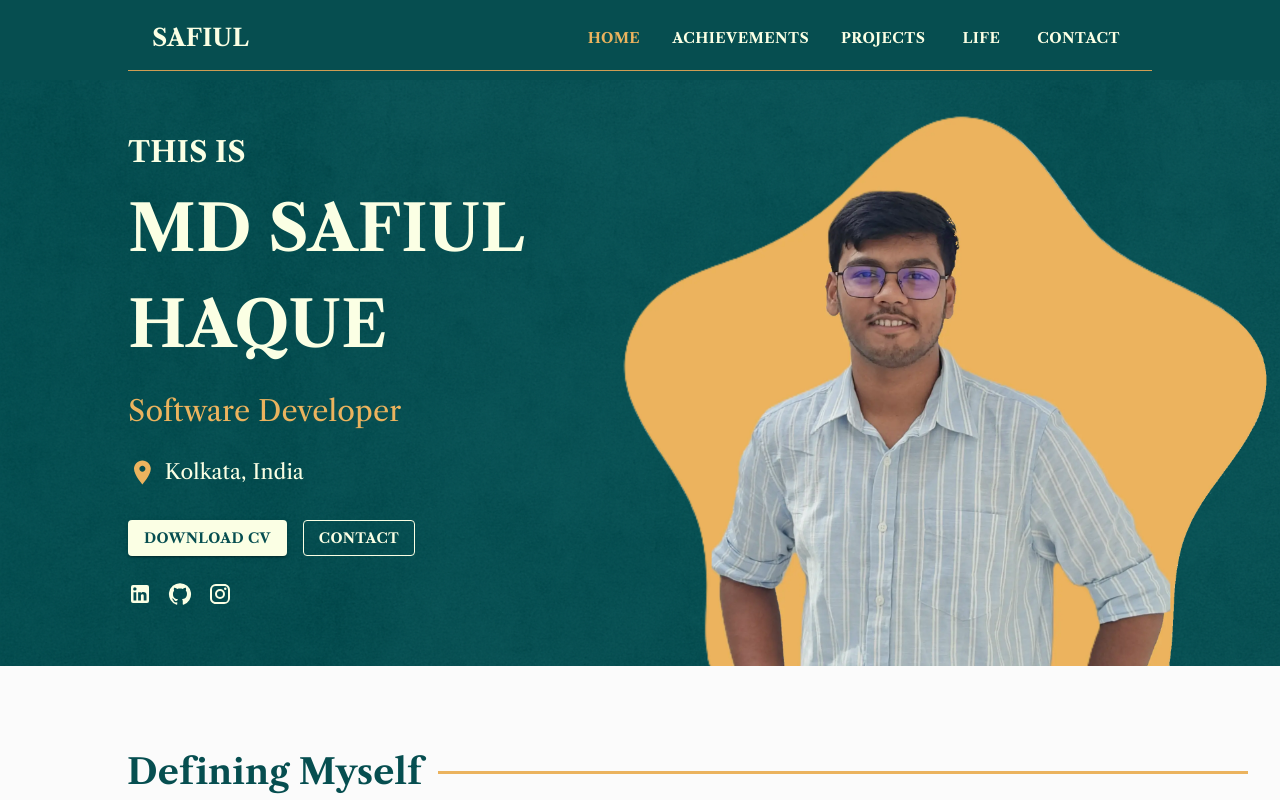
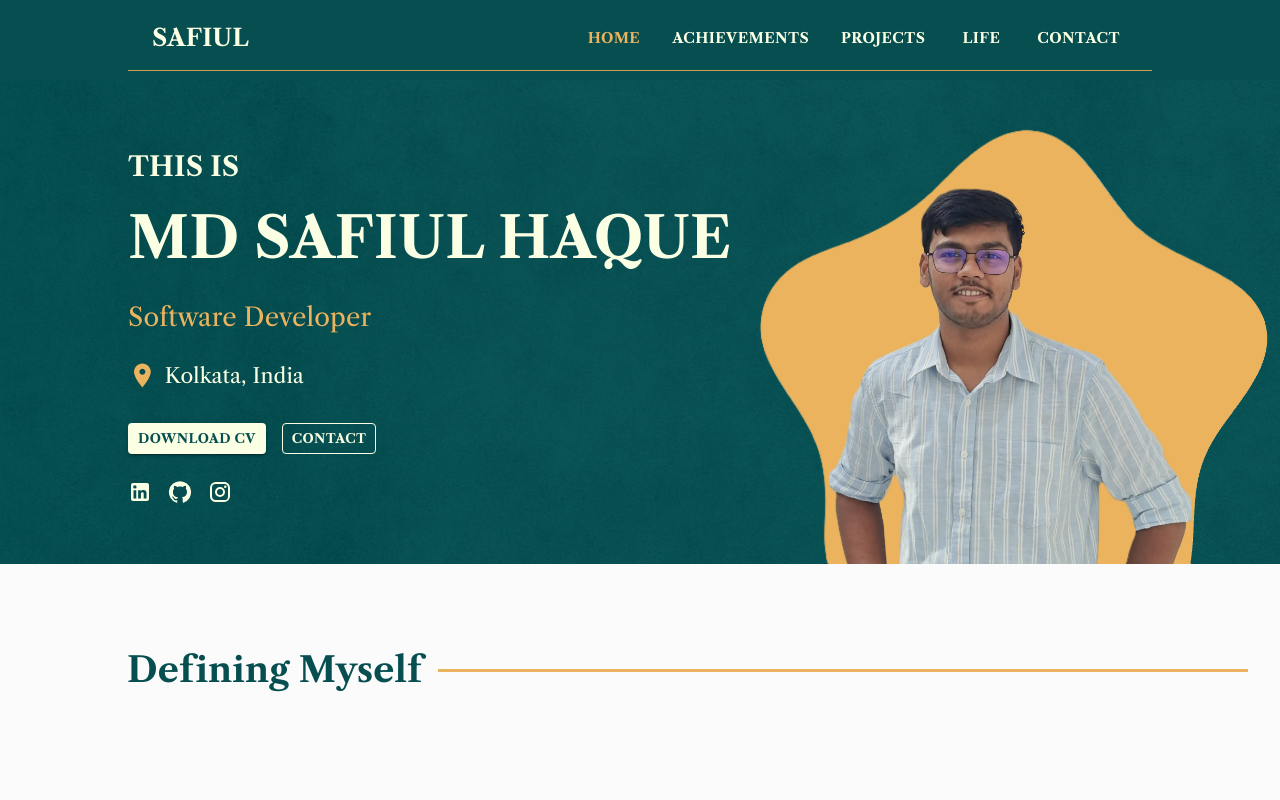
Before and after one commit to httpsafiul/portfolio-project, a React (Vite) app: page / in a window 1280 px wide. Shown: the top 800 px of the page. Built offline with nearby package versions, Linux system fonts and the light colour scheme; some icons are missing.

Commit message:
landing page updated

```diff
--- a/src/components/LandingPage/Hero/HeroMain.jsx
+++ b/src/components/LandingPage/Hero/HeroMain.jsx
@@ -71,12 +71,14 @@ const HeroMain = () => {
                 fontWeight: "bold",
                 fontFamily: "Libre Caslon Text",
               }}
+              size='small'
               href="https://drive.google.com/file/d/1ph7YV5Nf4f4rfqpj_RlHT7gbFpysRbkL/view?usp=sharing"
               target="_blank"
             >
               Download CV
             </StyledButton>
             <StyledButton
+              size='small'
               variant="outlined"
               sx={{
                 borderColor: colour_white,
--- a/src/components/LandingPage/Hero/Styles/HeroMain.styled.jsx
+++ b/src/components/LandingPage/Hero/Styles/HeroMain.styled.jsx
@@ -6,25 +6,19 @@ import bg from '../../../../assets/Hero/bg.png';
 export const HeroContainer = styled.div`
   display: flex;
   justify-content: space-between;
-  height: calc(100vh - 80px);
+  height: auto;
   font-family: 'Poppins', sans-serif;
   background-color: ${colour_green};
   background-image: url(${bg});
   background-size: cover;
   background-position: center;
   background-repeat: no-repeat;
+  padding-top: 1.3%;
 
   @media (max-width: 805px) {
     flex-direction: column;
     align-items: center;
     text-align: center;
-    height: auto;
-  }
-  @media (min-height: 800px) {
-    height: auto;
-  }
-  @media (max-height: 530px) {
-    height: auto;
   }
 `;
 
@@ -48,7 +42,7 @@ export const TextSection = styled.div`
 `;
 
 export const MotionIntroText = styled.h2`
-  font-size: 1.8rem;
+  font-size: 1.7rem;
   font-weight: 700;
   margin: 0;
   text-transform: uppercase;
@@ -59,7 +53,7 @@ export const MotionIntroText = styled.h2`
 `;
 
 export const MotionNameText = styled.h1`
-  font-size: 4rem;
+  font-size: 3.6rem;
   font-weight: 900;
   text-transform: uppercase;
   color: ${colour_white};
@@ -73,7 +67,7 @@ export const MotionNameText = styled.h1`
 `;
 
 export const SubtitleText = styled.h3`
-  font-size: 1.8rem;
+  font-size: 1.6rem;
   font-weight: 500;
   color: ${colour_orange};
   margin: 1rem 0;
@@ -85,22 +79,23 @@ export const SubtitleText = styled.h3`
 export const ImageSection = styled.div`
   flex: 2;
   display: flex;
-  justify-content: center;
+  justify-content: flex-start;
   align-items: flex-end;
   @media (max-width: 1570px) {
     margin-right: 10px;
+    justify-content: center;
   }
   @media (max-width: 805px) {
-    /* padding-top: 1rem; */
     margin-left: 40px;
+    justify-content: center
   }
    @media (min-height: 800px) {
-    /* padding-top: 1rem; */
+    justify-content: center
   }
 `;
 
 export const StaticProfileImage = styled.img`
-  width: 650px;
+  width: 513px;
   height: auto;
   object-fit: contain;
     @media (max-width: 1024px) {
@@ -139,6 +134,9 @@ export const SocialIconsContainer = styled.div`
   gap: 1rem;
   margin-top: 1.5rem;
   flex-wrap: wrap;
+    @media (max-width: 1270px) {
+    margin-bottom: 20px;
+  }
   @media (max-width: 805px) {
     justify-content: center;
   }
```
